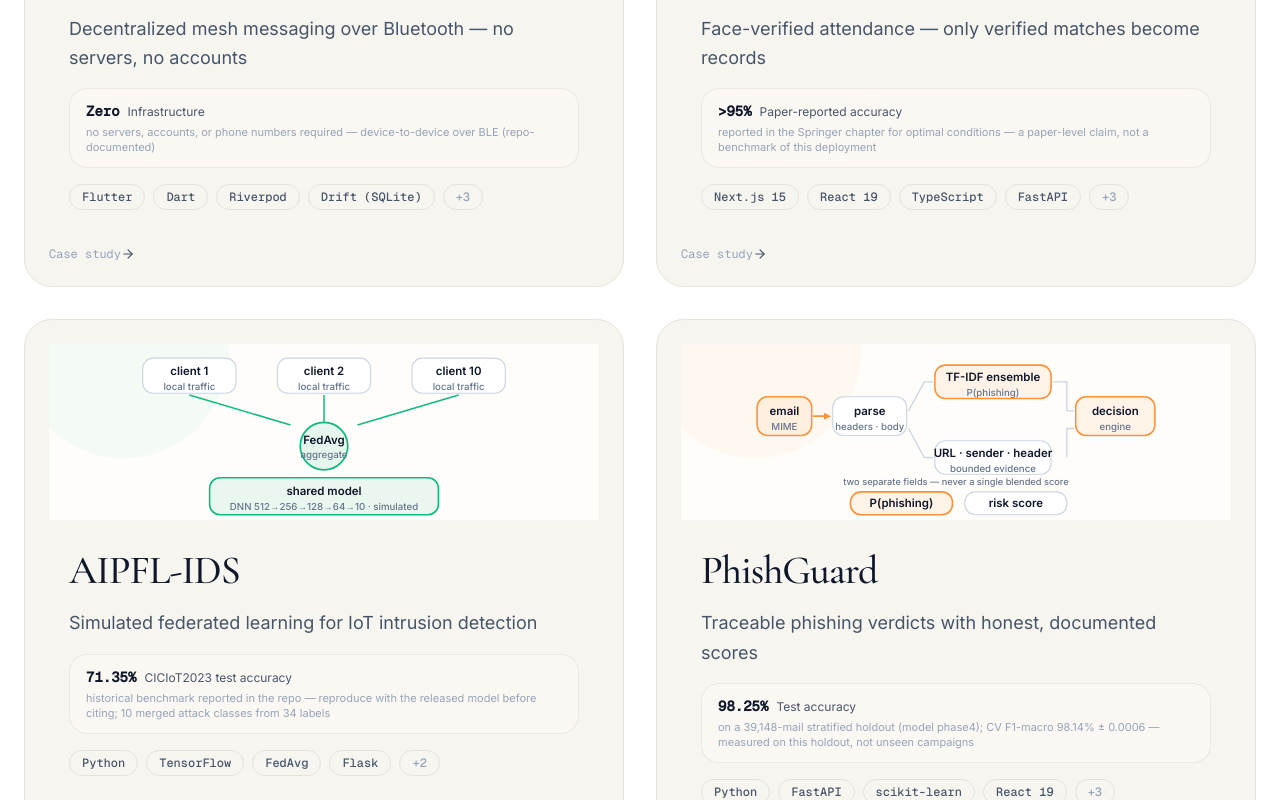
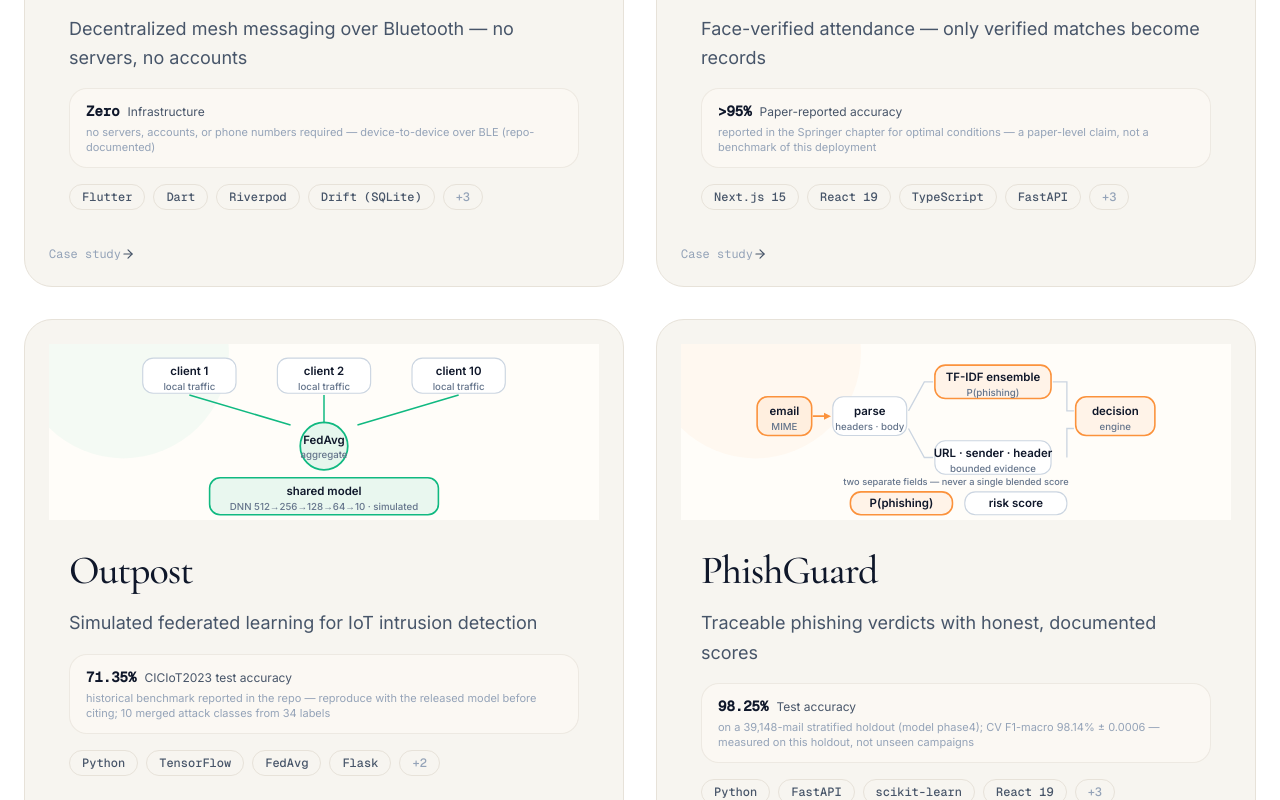
Before and after one commit to PrathamWankhade/My_Portfolio, a Next.js app: page / in a window 1280 px wide. Shown: the part 1258-2058 px from the top of the page. Built offline with nearby package versions, Linux system fonts and the light colour scheme; no server answers.

Commit message:
Rename AIPFL-IDS to Outpost across portfolio and CV

```diff
--- a/src/app/cv/page.tsx
+++ b/src/app/cv/page.tsx
@@ -73,7 +73,7 @@ export default function CvPage() {
     "multi-agent-enterprise-assistant",
     "phishguard",
     "faceSnap",
-    "aipfl-ids",
+    "outpost",
     "onebit",
   ];
   const rank = (slug: string) => {
--- a/src/app/page.tsx
+++ b/src/app/page.tsx
@@ -46,7 +46,7 @@ const domains = [
   {
     icon: ShieldCheck,
     title: "Security & privacy",
-    sub: "AIPFL-IDS · Phishing detection",
+    sub: "Outpost · Phishing detection",
     color: "#10b981",
     soft: "#dcfce7",
     href: "/projects",
--- a/src/app/projects/page.tsx
+++ b/src/app/projects/page.tsx
@@ -3,7 +3,7 @@ import { ProjectsGallery } from "@/components/projects-gallery";
 
 export const metadata = {
   title: "Projects",
-  description: "A gallery of original projects — OneBit, FaceSnap, AIPFL-IDS, and phishing detection.",
+  description: "A gallery of original projects — OneBit, FaceSnap, Outpost, and phishing detection.",
 };
 
 export default function ProjectsPage() {
--- a/src/components/project-illustration.tsx
+++ b/src/components/project-illustration.tsx
@@ -222,8 +222,8 @@ function FaceSnapDiagram({ hex }: { hex: string }) {
   );
 }
 
-/* AIPFL-IDS — simulated federation: clients → FedAvg → shared model */
-function AipflDiagram({ hex }: { hex: string }) {
+/* Outpost — simulated federation: clients → FedAvg → shared model */
+function OutpostDiagram({ hex }: { hex: string }) {
   const client = (x: number, name: string) => (
     <Box key={name} x={x} y={16} w={106} h={40} title={name} sub="local traffic" hex={hex} />
   );
@@ -274,7 +274,7 @@ function PhishingDiagram({ hex }: { hex: string }) {
 const DIAGRAMS: Record<string, (p: { hex: string }) => React.ReactNode> = {
   onebit: OneBitDiagram,
   faceSnap: FaceSnapDiagram,
-  "aipfl-ids": AipflDiagram,
+  outpost: OutpostDiagram,
   phishguard: PhishingDiagram,
 };
 
--- a/src/content/experience.ts
+++ b/src/content/experience.ts
@@ -56,7 +56,7 @@ export const experience: ExperienceEntry[] = [
     description:
       "Elected class representative and project team lead — the liaison between faculty and 75+ students.",
     highlights: [
-      "Led technical teams across 4 projects — FaceSnap (published, Springer), AIPFL-IDS, PhishGuard, and OneBit",
+      "Led technical teams across 4 projects — FaceSnap (published, Springer), Outpost, PhishGuard, and OneBit",
       "Organized workshops and peer initiatives on campus",
     ],
   },
@@ -108,31 +108,31 @@ export const skillGroups: SkillGroup[] = [
     name: "Programming",
     skills: ["Python", "TypeScript", "JavaScript", "Dart", "SQL", "C++", "Bash"],
     level: "proficient",
-    usedIn: ["onebit", "faceSnap", "aipfl-ids", "phishguard"],
+    usedIn: ["onebit", "faceSnap", "outpost", "phishguard"],
   },
   {
     name: "Machine learning",
     skills: ["TensorFlow", "scikit-learn", "FedAvg"],
     level: "proficient",
-    usedIn: ["aipfl-ids", "phishguard"],
+    usedIn: ["outpost", "phishguard"],
   },
   {
     name: "AI & NLP",
     skills: ["NLP", "spaCy", "OpenCV", "InsightFace", "Computer Vision"],
     level: "proficient",
-    usedIn: ["faceSnap", "aipfl-ids", "phishguard"],
+    usedIn: ["faceSnap", "outpost", "phishguard"],
   },
   {
     name: "Backend & APIs",
     skills: ["FastAPI", "Flask", "Node.js"],
     level: "proficient",
-    usedIn: ["faceSnap", "phishguard", "aipfl-ids"],
+    usedIn: ["faceSnap", "phishguard", "outpost"],
   },
   {
     name: "Frontend",
     skills: ["React", "Next.js", "Tailwind CSS", "TypeScript"],
     level: "proficient",
-    usedIn: ["faceSnap", "phishguard", "aipfl-ids"],
+    usedIn: ["faceSnap", "phishguard", "outpost"],
   },
   {
     name: "Mobile",
@@ -150,7 +150,7 @@ export const skillGroups: SkillGroup[] = [
     name: "Cloud & DevOps",
     skills: ["Docker", "Linux", "Git", "AWS"],
     level: "working",
-    usedIn: ["aipfl-ids", "phishguard"],
+    usedIn: ["outpost", "phishguard"],
   },
 ];
 
@@ -222,7 +222,7 @@ export const talks: Talk[] = [
     event: "Campus Tech Symposium",
     date: "2025",
     description:
-      "Presented research on AIPFL-IDS — federated learning applied to network intrusion detection.",
+      "Presented research on Outpost — federated learning applied to network intrusion detection.",
   },
 ];
 
--- a/src/content/projects.ts
+++ b/src/content/projects.ts
@@ -186,8 +186,8 @@ export const projects: Project[] = [
     ],
   },
   {
-    slug: "aipfl-ids",
-    name: "AIPFL-IDS",
+    slug: "outpost",
+    name: "Outpost",
     tagline: "Simulated federated learning for IoT intrusion detection",
     color: "emerald",
     tags: ["AI/ML", "Cybersecurity"],
@@ -203,7 +203,7 @@ export const projects: Project[] = [
     ],
     stack: ["Python", "TensorFlow", "FedAvg", "Flask", "Next.js", "Docker"],
     status: "Research prototype",
-    repo: "https://github.com/PrathamWankhade/AIPFL-IDS",
+    repo: "https://github.com/PrathamWankhade/Outpost",
     featured: true,
     metrics: [
       {
```
